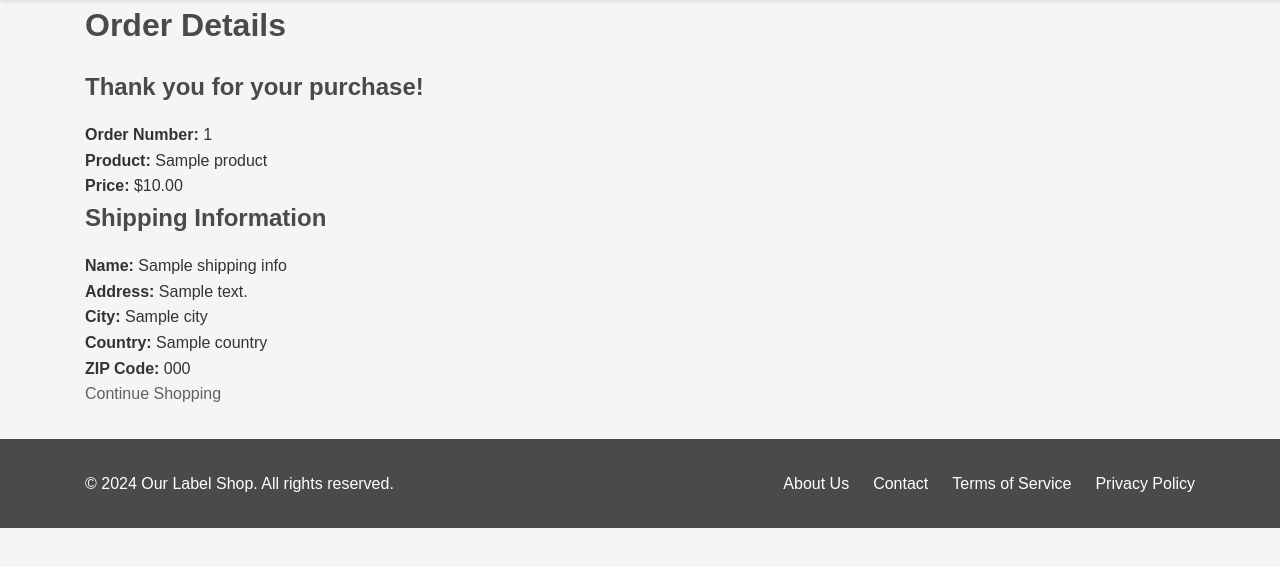
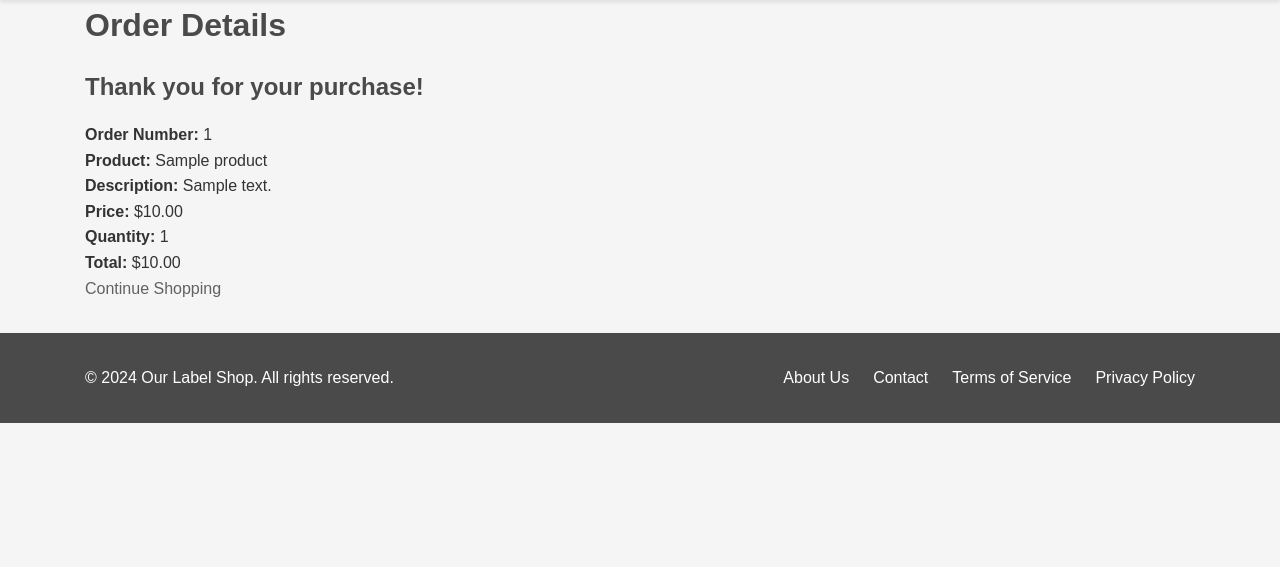
Before and after one commit to DPLATA/ecomm_flask, a Flask app: template app/templates/order_details.html in a window 1280 px wide. Shown: the part 70-637 px from the top of the page. Run offline with Flask 3, Linux system fonts and the light colour scheme; the template is opened without the code that fills it: most values are stand-ins (such as "Sample title", 1, 10 or a date in 2020).

Commit message:
feat: working version 1

```diff
--- a/app/blueprints/auth/routes.py
+++ b/app/blueprints/auth/routes.py
@@ -101,7 +101,7 @@ def dashboard():
         try:
             cursor = connection.cursor(dictionary=True)
             cursor.execute("""
-                SELECT o.id, o.status, o.total_price, o.shipping_address, o.created_at,
+                SELECT o.id, o.status, o.total_price, o.created_at,
                        p.name as product_name, oi.quantity
                 FROM orders o
                 JOIN order_items oi ON o.id = oi.order_id
--- a/app/templates/order_details.html
+++ b/app/templates/order_details.html
@@ -1,27 +1,21 @@
 {% extends "base.html" %}
+{% block title %}Order Details{% endblock %}
+{% block content %}
 
-{% block title %}Order Details{% endblock %}
-
-{% block content %}
 <h1 class="text-center mb-2">Order Details</h1>
 
 <div class="order-info">
     <h2>Thank you for your purchase!</h2>
     <p><strong>Order Number:</strong> {{ order_number }}</p>
     <p><strong>Product:</strong> {{ product.name }}</p>
+    <p><strong>Description:</strong> {{ product.description }}</p>
     <p><strong>Price:</strong> ${{ "%.2f"|format(product.price) }}</p>
-</div>
-
-<div class="shipping-info">
-    <h2>Shipping Information</h2>
-    <p><strong>Name:</strong> {{ shipping_info.name }}</p>
-    <p><strong>Address:</strong> {{ shipping_info.address }}</p>
-    <p><strong>City:</strong> {{ shipping_info.city }}</p>
-    <p><strong>Country:</strong> {{ shipping_info.country }}</p>
-    <p><strong>ZIP Code:</strong> {{ shipping_info.zip_code }}</p>
+    <p><strong>Quantity:</strong> 1</p>
+    <p><strong>Total:</strong> ${{ "%.2f"|format(product.price) }}</p>
 </div>
 
 <div class="continue-shopping">
     <a href="{{ url_for('main.product_list') }}" class="cta-button">Continue Shopping</a>
 </div>
+
 {% endblock %}
```
Also changed, not shown: app/blueprints/orders/routes.py (+4 -8 lines), app/templates/dashboard.html (+7 -4 lines).
